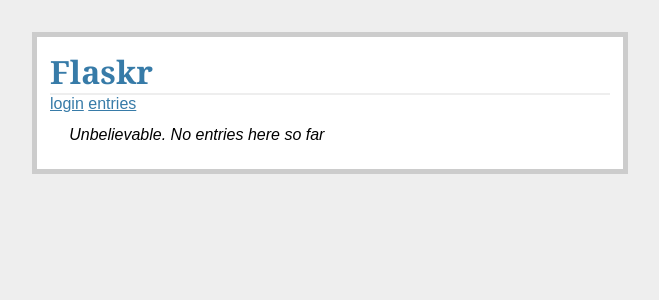
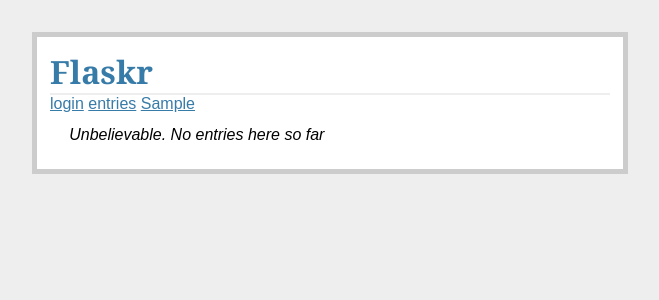
Before and after one commit to ChicChi120/practice_flask, a Flask app: page / in a window 1280 px wide. Shown: the top 300 px of the page, without its empty margins (310-969 px from the left). Run offline with Flask 2, Linux system fonts and the light colour scheme; data that the repository does not hold is empty.

Commit message:
add sample pages

```diff
--- a/flaskr/templates/layout.html
+++ b/flaskr/templates/layout.html
@@ -15,5 +15,6 @@
     {% for message in get_flashed_messages() %}
     <div class="flash">{{message}}</div>
     {% endfor %}
+    <a href="{{url_for('sample')}}">Sample</a>
     {% block body %}{% endblock %}
 </div>
--- /dev/null
+++ b/flaskr/templates/sample.html
@@ -0,0 +1,2 @@
+<!DOCTYPE html>
+<h1>Sample pages</h1>
--- a/flaskr/views.py
+++ b/flaskr/views.py
@@ -114,3 +114,7 @@ def logout():
     session.pop('user_id', None)
     flash('You were logged out')
     return redirect(url_for('show_entries'))
+
+@app.route('/sample')
+def sample():
+    return render_template('sample.html')
```
